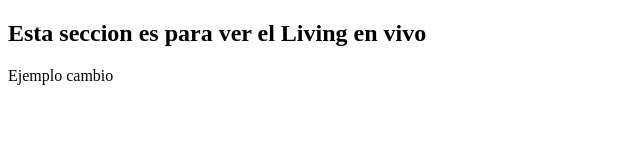
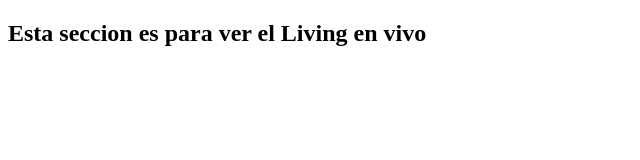
Before and after one commit to MatiasDiFilippo/DiFilippoRepo, a plain HTML site: page ProyectoFinalCoderHouse/pages/vivo.html in a window 1280 px wide. Shown: the whole page, without its empty margins (0-640 px from the left). Drawn offline with Linux system fonts and the light colour scheme.

Commit message:
git commit

```diff
--- a/ProyectoFinalCoderHouse/pages/vivo.html
+++ b/ProyectoFinalCoderHouse/pages/vivo.html
@@ -10,7 +10,6 @@
     <section>
 
         <h1>Esta seccion es para ver el Living en vivo</h1>
-        <p>Ejemplo cambio</p>
 
     </section>
 
```
